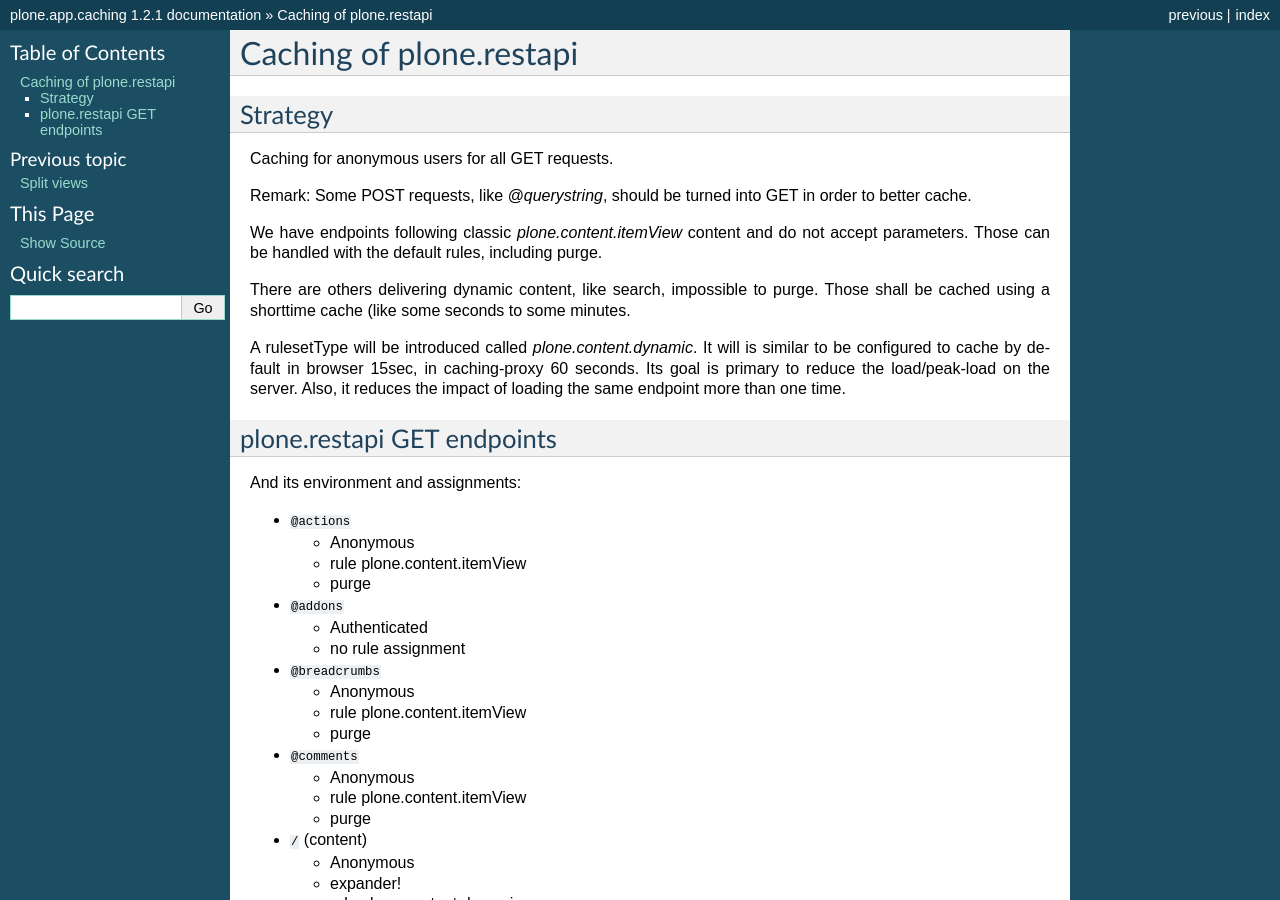
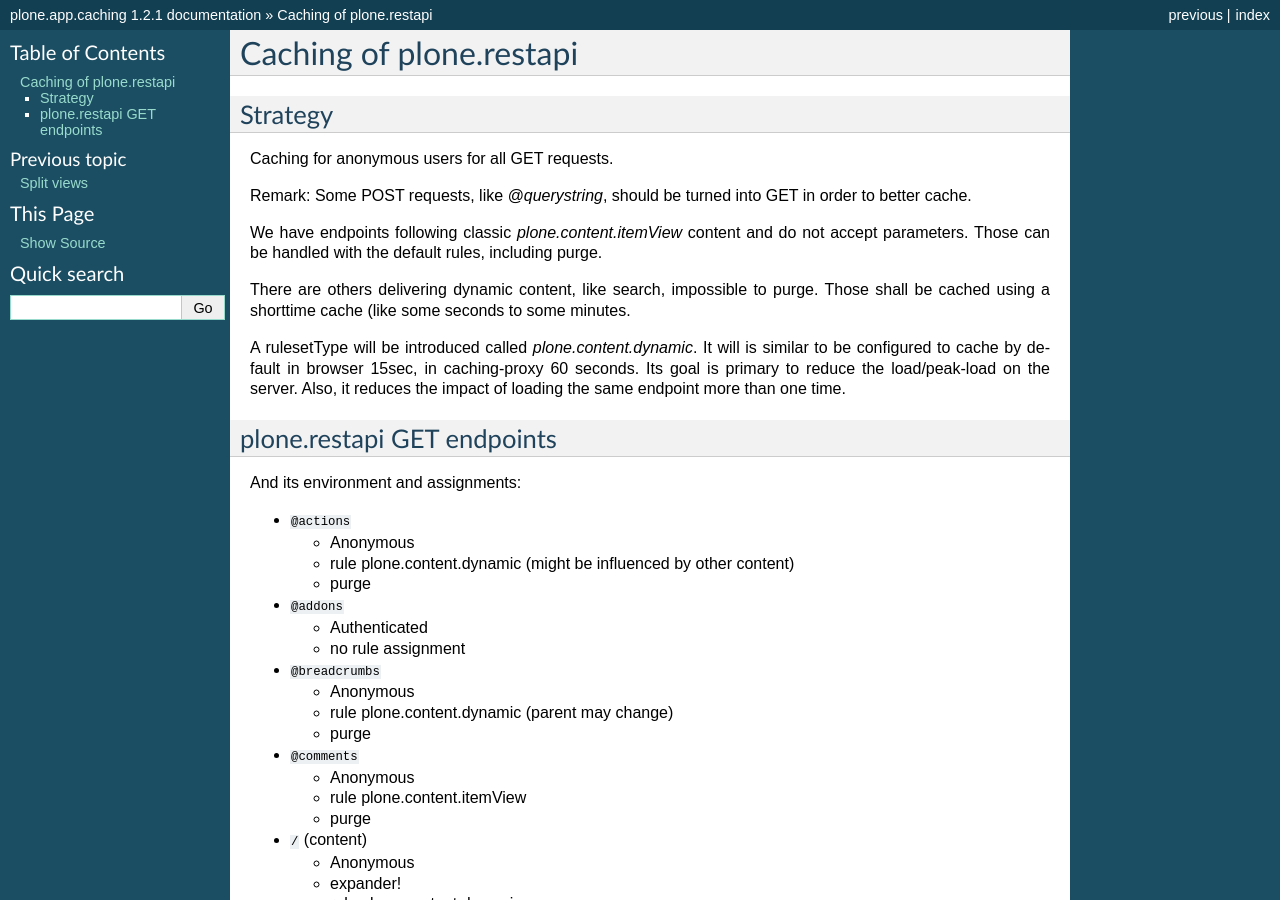
Before and after one commit to plone/plone.app.caching, a Sphinx documentation site: the page built from docs/restapi.rst, in a window 1280 px wide and 900 px high. Built offline with Sphinx 7.4.7, drawn with Linux system fonts in a browser that asks for light colours.

Commit message:
adjustments to use more dynamics

```diff
--- a/docs/restapi.rst
+++ b/docs/restapi.rst
@@ -27,7 +27,7 @@ And its environment and assignments:
 - ``@actions``
 
   - Anonymous
-  - rule plone.content.itemView
+  - rule plone.content.dynamic (might be influenced by other content)
   - purge
 
 - ``@addons``
@@ -38,7 +38,7 @@ And its environment and assignments:
 - ``@breadcrumbs``
 
   - Anonymous
-  - rule plone.content.itemView
+  - rule plone.content.dynamic (parent may change)
   - purge
 
 - ``@comments``
```
Also changed, not shown: 2 other files.
